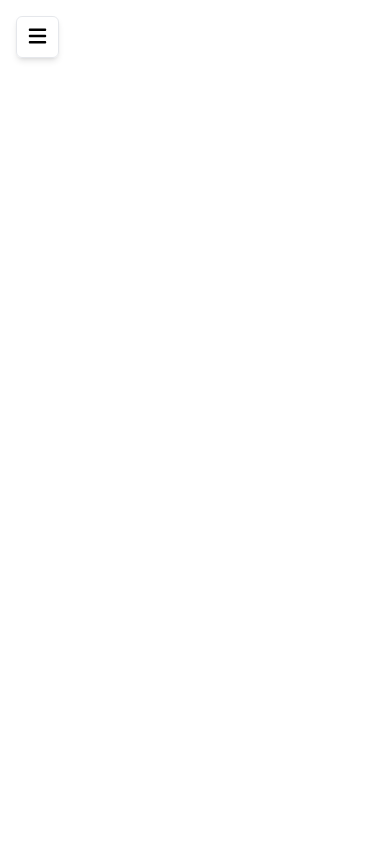
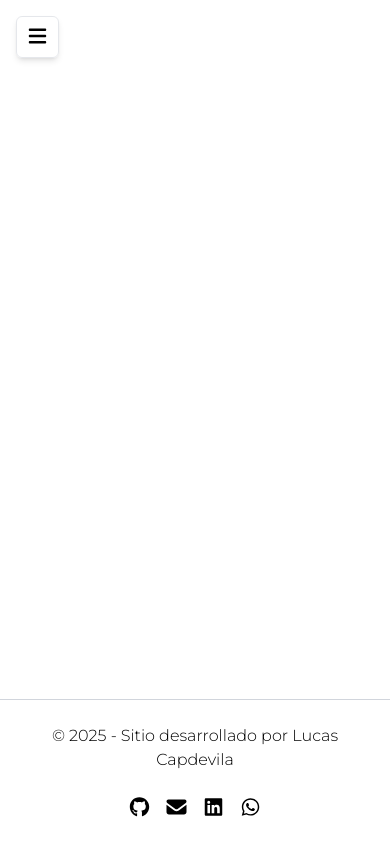
Before and after one commit to lucasecapdevila/tucubus-frontend, a React (Vite) app: page / in a window 390 px wide. Built offline with nearby package versions, Linux system fonts and the light colour scheme.

Commit message:
Se agrega el footer, se agregan estilos y se ajusta el sidebar para que se vuelva responsive en 1024px

```diff
--- a/src/App.jsx
+++ b/src/App.jsx
@@ -1,9 +1,12 @@
 import Sidebar from "./components/common/Sidebar"
+import Footer from "./components/common/Footer";
+
 function App() {
 
   return (
     <>
       <Sidebar />
+      <Footer />
     </>
   )
 }
--- a/src/assets/styles/index.css
+++ b/src/assets/styles/index.css
@@ -5,3 +5,9 @@ body,
 .ant-menu {
     font-family: 'Montserrat', sans-serif;
 }
+
+#root {
+  display: flex;
+  flex-direction: column;
+  min-height: 100vh;
+}
--- /dev/null
+++ b/src/components/common/Footer.jsx
@@ -0,0 +1,39 @@
+import { faGithub, faLinkedin, faWhatsapp } from "@fortawesome/free-brands-svg-icons";
+import { faEnvelope } from "@fortawesome/free-solid-svg-icons";
+import { FontAwesomeIcon } from "@fortawesome/react-fontawesome";
+
+const Footer = () => {
+  return (
+    <footer className="w-full mt-auto py-6 border-t border-gray-300">
+      <div className="container mx-auto px-4 flex flex-col lg:flex-row lg:pl-64 justify-between items-center gap-4">
+        <div className="flex-1 flex justify-center lg:justify-center">
+          <p className="font-light text-center">&copy; 2025 - Sitio desarrollado por Lucas Capdevila</p>
+        </div>
+        <ul className="flex flex-row items-center gap-3 lg:gap-6 mt-2 lg:mt-0">
+          <li>
+            <a href="https://github.com/tuusuario" target="_blank" rel="noopener noreferrer" className="hover:text-gray-600" title="GitHub">
+              <FontAwesomeIcon icon={faGithub} size="lg" />
+            </a>
+          </li>
+          <li>
+            <a href="mailto:tucorreo@ejemplo.com" className="hover:text-gray-600" title="Email">
+              <FontAwesomeIcon icon={faEnvelope} size="lg" />
+            </a>
+          </li>
+          <li>
+            <a href="https://linkedin.com/in/tuusuario" target="_blank" rel="noopener noreferrer" className="hover:text-gray-600" title="LinkedIn">
+              <FontAwesomeIcon icon={faLinkedin} size="lg" />
+            </a>
+          </li>
+          <li>
+            <a href="https://wa.me/5491123456789" target="_blank" rel="noopener noreferrer" className="hover:text-gray-600" title="Whatsapp">
+              <FontAwesomeIcon icon={faWhatsapp} size="lg" />
+            </a>
+          </li>
+        </ul>
+      </div>
+    </footer>
+  );
+}
+
+export default Footer
--- a/src/components/common/Sidebar.jsx
+++ b/src/components/common/Sidebar.jsx
@@ -23,7 +23,7 @@ const Sidebar = () => {
       {/* Botón burger hamburguesa solo en mobile */}
       {!open && (
         <button
-          className="fixed top-4 left-4 z-50 bg-white/90 border border-gray-200 rounded-md shadow-md p-2 md:hidden"
+          className="fixed top-4 left-4 z-50 bg-white/90 border border-gray-200 rounded-md shadow-md p-2 lg:hidden"
           aria-label="Abrir menú"
           onClick={() => setOpen(true)}
         >
@@ -32,7 +32,7 @@ const Sidebar = () => {
       )}
 
       {/* Overlay + Drawer sidebar mobile */}
-      <div className={`fixed inset-0 z-40 flex md:hidden pointer-events-none${open ? "" : " invisible"}`}>
+      <div className={`fixed inset-0 z-40 flex lg:hidden pointer-events-none${open ? "" : " invisible"}`}>
         {/* Overlay */}
         <div
           className={`fixed inset-0 bg-black/40 transition-opacity duration-300 ease-in-out pointer-events-auto${open ? " opacity-100" : " opacity-0"}`}
@@ -49,7 +49,7 @@ const Sidebar = () => {
             <button
               aria-label="Cerrar menú"
               onClick={() => setOpen(false)}
-              className="p-2 rounded-md hover:bg-gray-100 md:hidden"
+              className="p-2 rounded-md hover:bg-gray-100 lg:hidden"
             >
               <FontAwesomeIcon icon={faXmark} size="lg" />
             </button>
@@ -76,7 +76,7 @@ const Sidebar = () => {
       </div>
 
       {/* Sidebar fija desktop */}
-      <div className="hidden md:flex md:flex-col md:fixed md:inset-y-0 md:w-64 md:h-screen bg-white border-r border-gray-200 shadow-sm z-30">
+      <div className="hidden lg:flex lg:flex-col lg:fixed lg:inset-y-0 lg:w-64 lg:h-screen bg-white border-r border-gray-200 shadow-sm z-30">
         <div className="flex justify-center py-6">
           <img src={logo} alt="Logo" className="w-40 h-auto" />
         </div>
```
